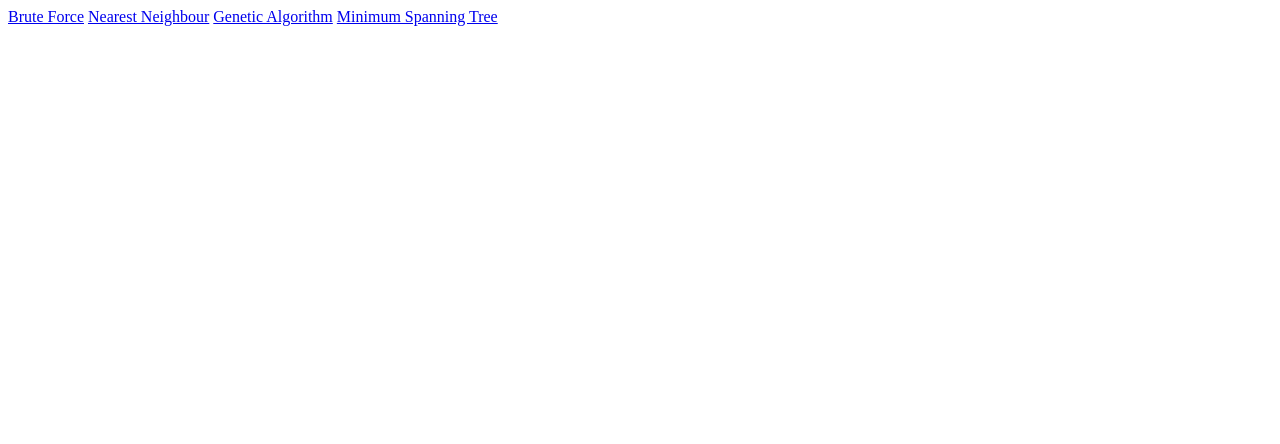
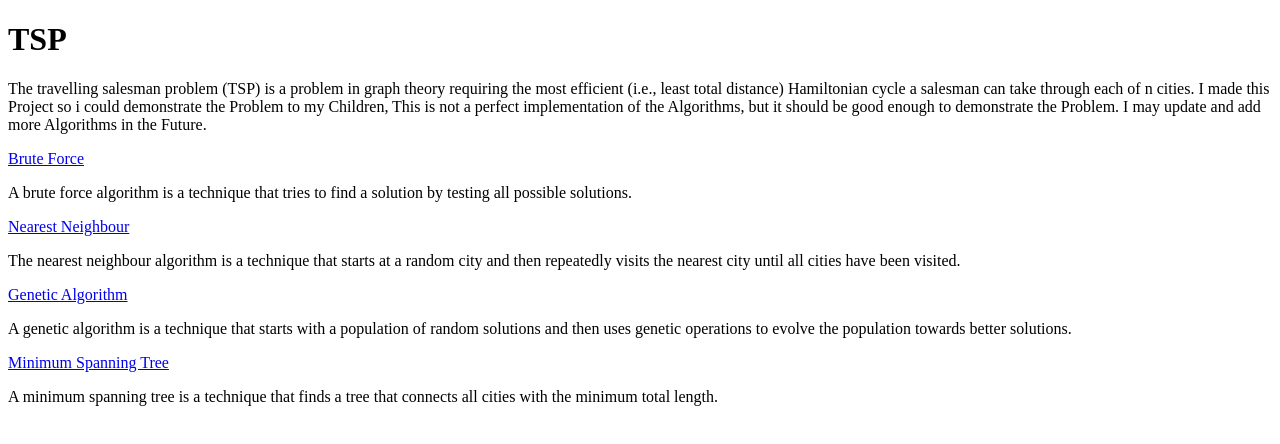
Before and after one commit to mrdiamonddirt/travelingsalesman, a plain HTML site: page index.html in a window 1280 px wide. Drawn offline with Linux system fonts and the light colour scheme.

Commit message:
added some info to the page

```diff
--- a/index.html
+++ b/index.html
@@ -6,10 +6,29 @@
     <title>Document</title>
 </head>
 <body>
+    <h1>TSP</h1>
+    <p>
+        The travelling salesman problem (TSP) is a problem in graph theory requiring the most efficient (i.e., least total distance) Hamiltonian cycle a salesman can take through each of n cities.
+        I made this Project so i could demonstrate the Problem to my Children,
+        This is not a perfect implementation of the Algorithms, but it should be good enough to demonstrate the Problem.
+        I may update and add more Algorithms in the Future.
+    </p>
     <a href="./BruteForce/index.html">Brute Force</a>
+    <p>
+        A brute force algorithm is a technique that tries to find a solution by testing all possible solutions.
+    </p>
     <a href="./NearestNeighbour/index.html">Nearest Neighbour</a>
+    <p>
+        The nearest neighbour algorithm is a technique that starts at a random city and then repeatedly visits the nearest city until all cities have been visited.
+    </p>
     <a href="./GeneticAlgorithm/index.html">Genetic Algorithm</a>
+    <p>
+        A genetic algorithm is a technique that starts with a population of random solutions and then uses genetic operations to evolve the population towards better solutions.
+    </p>
     <a href="./MST/index.html">Minimum Spanning Tree</a>
+    <p>
+        A minimum spanning tree is a technique that finds a tree that connects all cities with the minimum total length.
+    </p>
     <!-- <a href="./SimulatedAnnealing/index.html">Simulated Annealing</a> -->
     <!-- <a href="./AntColony/index.html">Ant Colony</a> -->
 </body>
```
